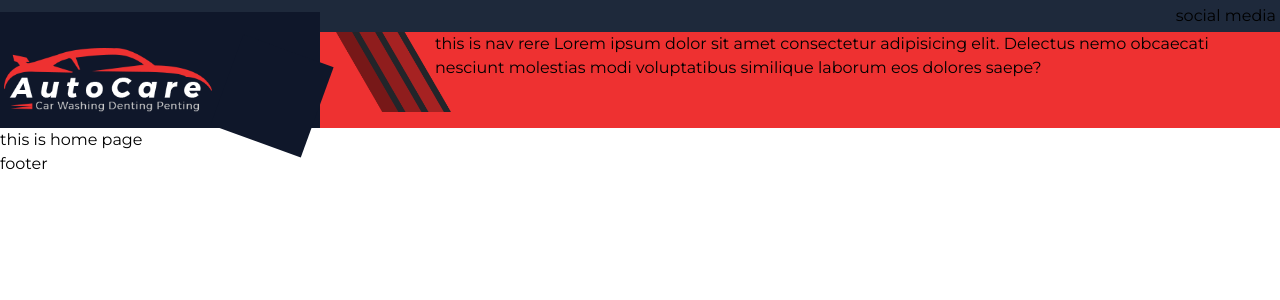
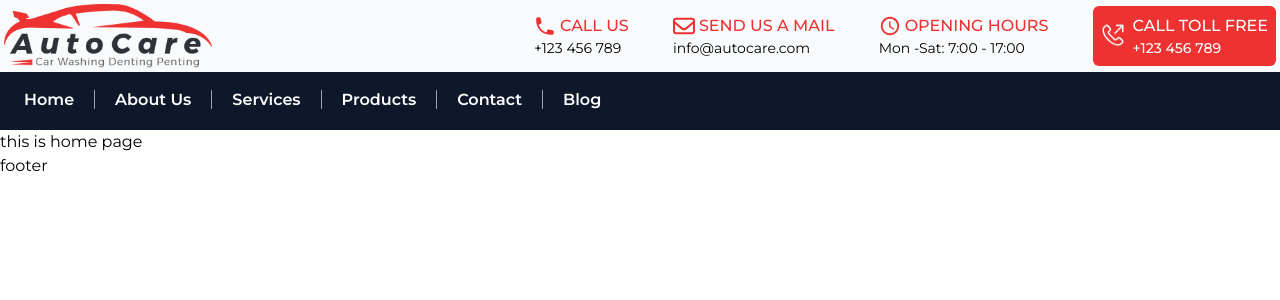
Before and after one commit to mahamudulhasan-me/autocare-client, a React (Vite) app: page / in a window 1280 px wide. Shown: the top 300 px of the page. Built offline with nearby package versions, Linux system fonts and the light colour scheme.

Commit message:
add header

```diff
--- a/src/components/common/header/Nav.tsx
+++ b/src/components/common/header/Nav.tsx
@@ -1,14 +1,61 @@
-import headerCurve from "../../../assets/images/shape/header-curv.png";
+import { Link } from "react-router-dom";
+
+const navItems = [
+  {
+    id: 1,
+    title: "Home",
+    path: "/",
+  },
+  {
+    id: 2,
+    title: "About Us",
+    path: "/about",
+  },
+  {
+    id: 3,
+    title: "Services",
+    path: "/services",
+  },
+  {
+    id: 4,
+    title: "Products",
+    path: "/products",
+  },
+  {
+    id: 5,
+    title: "Contact",
+    path: "/contact",
+  },
+  {
+    id: 6,
+    title: "Blog",
+    path: "/blog",
+  },
+];
+
 const Nav = () => {
   return (
-    <nav className="col-span-9 bg-primary flex h-full  relative w-full">
-      <div className="h-full">
-        <img src={headerCurve} alt="" className="h-20 ml-4" />
-      </div>
-      <div className="w-full">
-        this is nav rere Lorem ipsum dolor sit amet consectetur adipisicing
-        elit. Delectus nemo obcaecati nesciunt molestias modi voluptatibus
-        similique laborum eos dolores saepe?
+    <nav className="bg-slate-900 w-full">
+      <div className="container mx-auto px-1 text-white font-semibold">
+        <div>
+          {navItems.map((item, index) => (
+            <Link
+              to={item.path}
+              key={item.id}
+              className="h-full border-b-2 border-slate-900 hover:border-primary text-center hover:text-primary inline-block transition-colors py-4"
+            >
+              <span
+                className={`px-5 ${
+                  index !== navItems.length - 1
+                    ? "border-r border-slate-400"
+                    : ""
+                }`}
+              >
+                {item.title}
+              </span>
+            </Link>
+          ))}
+        </div>
       </div>
     </nav>
   );
--- a/src/components/common/header/Top.tsx
+++ b/src/components/common/header/Top.tsx
@@ -1,8 +1,45 @@
+import { FaRegEnvelope } from "react-icons/fa6";
+import { HiMiniPhone } from "react-icons/hi2";
+import { MdOutlineWatchLater } from "react-icons/md";
+import { VscCallOutgoing } from "react-icons/vsc";
+import { Link } from "react-router-dom";
+import logo from "../../../assets/images/logo-black.png";
 const Top = () => {
   return (
-    <div className="bg-slate-800 w-full ">
-      <div className="container mx-auto p-1 flex justify-end items-center">
-        <aside>social media</aside>
+    <div className="bg-slate-50">
+      <div className="container mx-auto px-1 py-1 grid grid-cols-12">
+        <div className="col-span-5">
+          <Link to={"/"}>
+            <img src={logo} alt="logo" className="w-52" />
+          </Link>
+        </div>
+        <div className="col-span-7 flex items-center justify-between">
+          <div className="py-2">
+            <h2 className="flex items-center gap-1 text-primary uppercase  font-[500]">
+              <HiMiniPhone size={22} /> <span>Call us</span>
+            </h2>
+            <p className="text-sm">+123 456 789</p>
+          </div>
+          <div className="py-2">
+            <h2 className="flex items-center gap-1 text-primary uppercase  font-[500]">
+              <FaRegEnvelope size={22} /> <span> Send us a Mail</span>
+            </h2>
+            <p className="text-sm">info@autocare.com</p>
+          </div>
+          <div className="py-2">
+            <h2 className="flex items-center gap-1 text-primary uppercase  font-[500]">
+              <MdOutlineWatchLater size={22} /> <span> Opening Hours</span>
+            </h2>
+            <p className="text-sm">Mon -Sat: 7:00 - 17:00</p>
+          </div>
+          <div className="text-white bg-primary p-2 rounded-md flex items-center justify-center gap-2">
+            <VscCallOutgoing size={24} className="animate-bounce" />
+            <div>
+              <h1 className="font-[500] uppercase">Call Toll Free</h1>
+              <p className="text-sm font-[500]">+123 456 789</p>
+            </div>
+          </div>
+        </div>
       </div>
     </div>
   );
--- a/src/components/common/header/index.tsx
+++ b/src/components/common/header/index.tsx
@@ -1,27 +1,12 @@
-import logo from "../../../assets/images/logo.png";
 import Nav from "./Nav";
 import Top from "./Top";
+
 const Header = () => {
   return (
-    <div className="relative">
+    <header className="">
       <Top />
-      <header className="bg-gradient-header w-full">
-        {/* Full-width background section */}
-        <div className="absolute inset-x-0 top-0 z-0">
-          <div className="w-full h-full bg-slate-900"></div>
-        </div>
-
-        {/* Container with content */}
-        <div className="container mx-auto relative z-10 grid grid-cols-12 items-end">
-          <aside className="col-span-3 w-full pl-1 py-4 bg-transparent relative z-50">
-            <div className="h-5 w-[150%] text-white absolute bg-slate-900 -top-5 right-0"></div>
-            <div className="h-full w-24 absolute bg-slate-900 z-10 header-shape"></div>
-            <img src={logo} alt="logo" className="w-52" />
-          </aside>
-          <Nav />
-        </div>
-      </header>
-    </div>
+      <Nav />
+    </header>
   );
 };
 
```
Also changed, not shown: src/assets/images/logo-black.png (added).
